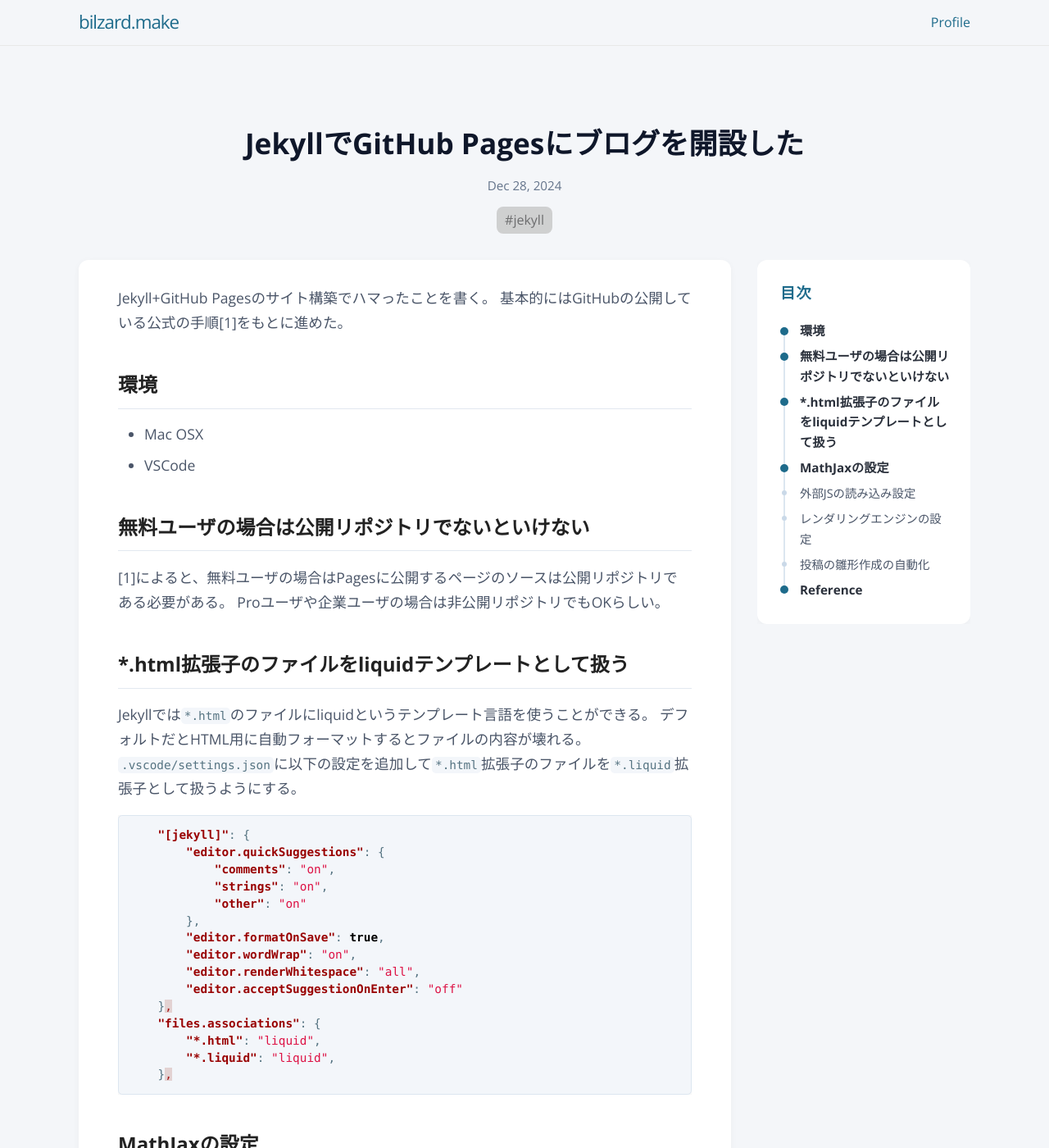
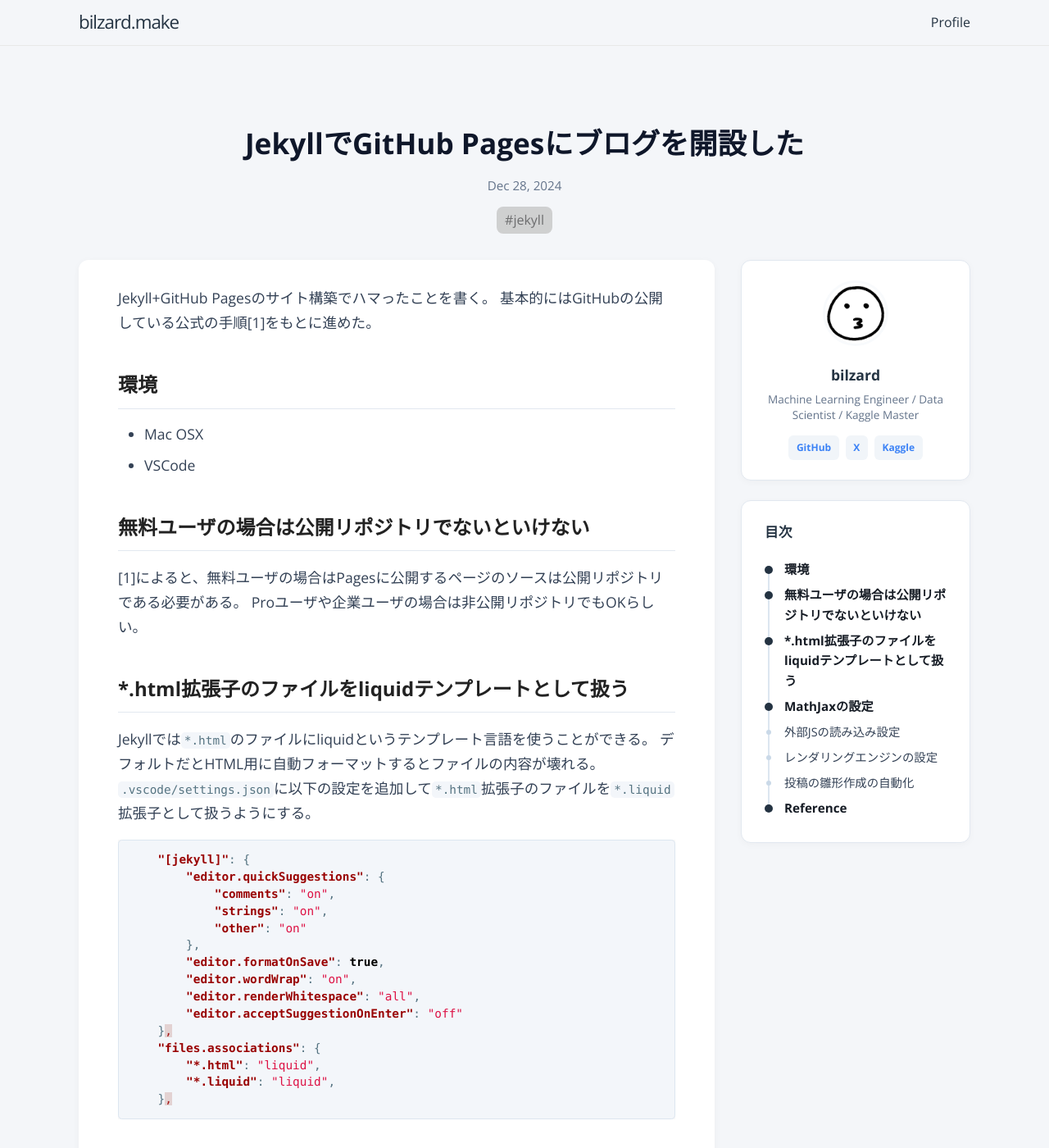
Before and after one commit to bilzard/bilzard.github.io, a Jekyll site: the page built from _posts/2024-12-28-blog-open.md, in a window 1280 px wide and 1400 px high. Shown: the whole window at 82% size. Built offline with Jekyll 4.4.1, drawn with Linux system fonts in a browser that asks for light colours; comment, search, counter and statistics services are not loaded.

Commit message:
プロフィールをカードにしてサイドバーに表示

```diff
--- a/_config.yml
+++ b/_config.yml
@@ -19,6 +19,9 @@
 # in the templates via {{ site.myvariable }}.
 
 title: bilzard.make
+author: bilzard
+bio: >- # this means to ignore newlines until "baseurl:"
+  Machine Learning Engineer / Data Scientist / Kaggle Master
 email:
 description: >- # this means to ignore newlines until "baseurl:"
   #MLRandomThoughts
--- /dev/null
+++ b/_includes/profile.html
@@ -0,0 +1,12 @@
+<div class="profile-card">
+  <img src="{{ '/assets/images/profile.png' | relative_url }}" alt="Profile" class="profile-avatar">
+  <div class="profile-info">
+    <div class="profile-name">{{ site.author }}</div>
+    <div class="profile-bio">{{ site.bio }}</div>
+    <div class="profile-links">
+      <a href="https://github.com/{{ site.github.owner_name }}" target="_blank" rel="noopener">GitHub</a>
+      <a href="https://x.com/{{ site.twitter.username }}" target="_blank" rel="noopener">X</a>
+      <a href="https://kaggle.com/{{ site.kaggle.username }}" target="_blank" rel="noopener">Kaggle</a>
+    </div>
+  </div>
+</div>
--- a/_layouts/post.html
+++ b/_layouts/post.html
@@ -35,13 +35,17 @@ layout: default
       {% endif %}
     </div>
 
-    {% if page.toc %}
     <aside class="post-sidebar">
       <div class="sticky-wrapper">
-        <div class="sidebar-toc-title">目次</div>
-        {% include toc.html html=content sanitize=true class="toc" id="toc" h_max=3 flat_toc=true item_class="toc-level-%level%" %}
+        {% include profile.html %}
+
+        {% if page.toc %}
+        <div class="toc-card">
+          <div class="sidebar-toc-title">目次</div>
+          {% include toc.html html=content sanitize=true class="toc" id="toc" h_max=3 flat_toc=true item_class="toc-level-%level%" %}
+        </div>
+        {% endif %}
       </div>
     </aside>
-    {% endif %}
   </div>
 </article>
--- a/_sass/blog/_layout.scss
+++ b/_sass/blog/_layout.scss
@@ -326,21 +326,74 @@ $nav-line-height: $base-line-height * $base-font-size * 2.25;
   min-width: 0;
 }
 
-.post-sidebar {
-  display: none;
+/* 共通のカードスタイル */
+.profile-card, .toc-card {
+  background: #ffffff;
+  border-radius: 12px;
+  padding: 1.5rem;
+  border: 1px solid #e2e8f0; /* くすみのない薄いグレー */
+  box-shadow: 0 2px 10px rgba(0, 0, 0, 0.03); /* 非常に繊細な影 */
+}
 
-  @include large {
-    display: block; width: 260px; flex-shrink: 0; position: sticky;
-    top: 2rem; max-height: calc(100vh - 4rem); overflow-y: auto;
+/* プロフィールカード固有 */
+.profile-card {
+  margin-bottom: 1rem; /* 次のカード（目次）との間隔 */
+  text-align: center;
+
+  .profile-avatar {
+    width: 80px;
+    height: 80px;
+    border-radius: 50%;
+    margin-bottom: 0.75rem;
+    border: 3px solid #f8fafc;
+    object-fit: cover;
   }
 
+  .profile-name {
+    font-weight: 800;
+    font-size: 1.1rem;
+    color: $section-headings-color;
+    margin-bottom: 0.25rem;
+  }
+
+  .profile-bio {
+    font-size: 0.85rem;
+    color: #64748b;
+    margin-bottom: 1rem;
+    line-height: 1.4;
+  }
+
+  .profile-links {
+    display: flex;
+    flex-wrap: wrap;
+    justify-content: center;
+    gap: 0.5rem;
+
+    a {
+      font-size: 0.75rem;
+      font-weight: 600;
+      color: $body-link-color;
+      padding: 0.3rem 0.6rem;
+      background: #f1f5f9;
+      border-radius: 6px;
+      transition: all 0.2s ease;
+      &:hover {
+        background: #e2e8f0;
+        text-decoration: none;
+        transform: translateY(-1px);
+      }
+    }
+  }
+}
+
+/* 目次カード固有（タイトルの余白などを再調整） */
+.toc-card {
   .sidebar-toc-title {
-    font-size: 1.15rem;
-    font-weight: bold;
+    font-size: 1.05rem;
+    font-weight: 800;
     color: $section-headings-color;
-    margin-bottom: 0.6rem; /* ★ 1remから0.6remへ詰める */
+    margin-bottom: 0.75rem;
     padding-left: 4px;
-    letter-spacing: 0.05em;
   }
 }
 
@@ -410,10 +463,22 @@ body {
   box-shadow: 0 2px 8px rgba(0, 0, 0, 0.04);
 }
 
-/* サイドバーの目次も白いカードにする */
-.post-sidebar .sticky-wrapper {
-  background-color: #ffffff;
-  padding: 1.5rem;
-  border-radius: 12px;
-  box-shadow: 0 2px 8px rgba(0, 0, 0, 0.04);
+.post-sidebar {
+  display: none;
+  @include large {
+    display: block;
+    width: 280px;
+    flex-shrink: 0;
+
+    /* ▼ 固定(Sticky)と高さ制限を完全に撤去 ▼ */
+    position: relative;
+    top: 0;
+    max-height: none;
+    overflow: visible;
+  }
 }
+
+/* ついでに、カード間の余白が少し詰まって見える場合はここを調整 */
+.profile-card {
+  margin-bottom: 1.5rem; /* TOCカードとの間隔を少し広げて独立感を出す */
+}
--- a/_sass/variables.scss
+++ b/_sass/variables.scss
@@ -9,15 +9,14 @@ $large-breakpoint:  1024px !default;
 $large-breakpoint: 64em !default;
 $medium-breakpoint: 42em !default;
 
-// Headers
-$header-heading-color: #fff !default;
-$header-bg-color: #1e6b8b !default;
-$header-bg-color-secondary: #571599 !default;
+// Headers - グラデーションをより現代的な配色に
+$header-bg-color: #3b82f6 !default;           // 明るい青
+$header-bg-color-secondary: #8b5cf6 !default; // 鮮やかな紫
 
-// Text
-$section-headings-color: #1e6b8b !default; // ブランドカラー（据え置き）
-$body-text-color: #4a5568 !default; // #606c71より少しモダンなスレートグレーへ微調整
-$body-link-color: #2b7c9f !default; // #1e6b8b と同じ色相で、少し明るくした色（統一感アップ）
+// Text - 青を少し明るく、グレーから濁りを取り除きます
+$section-headings-color: #243342 !default; // ほぼ黒に近いネイビー（信頼感）
+$body-text-color: #334155 !default;        // 鉄板のスレートグレー
+$body-link-color: #3b82f6 !default;        // 鮮やかなブルー（アクセント）
 $blockquote-text-color: #718096 !default;
 
 // Code
```
